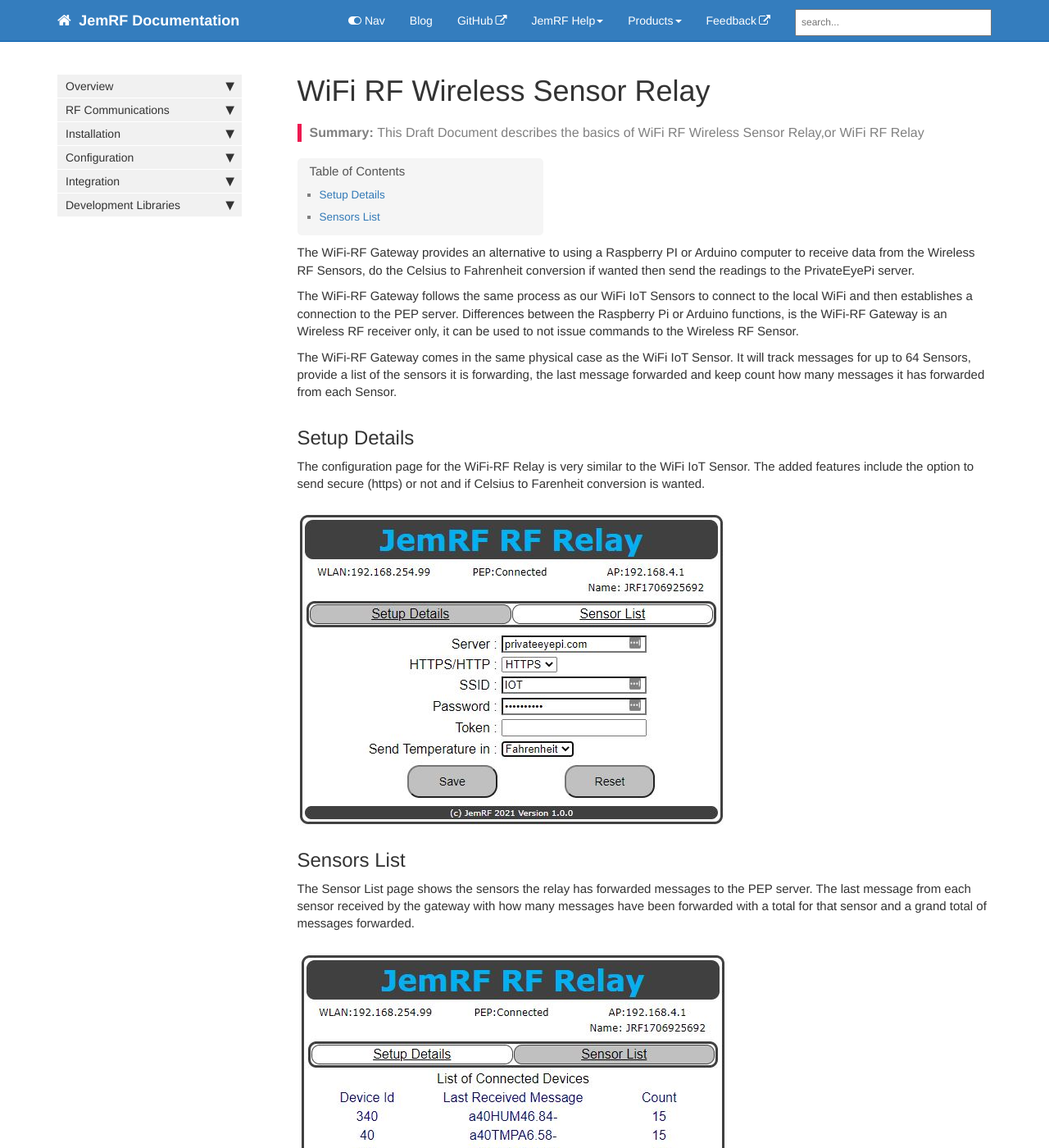
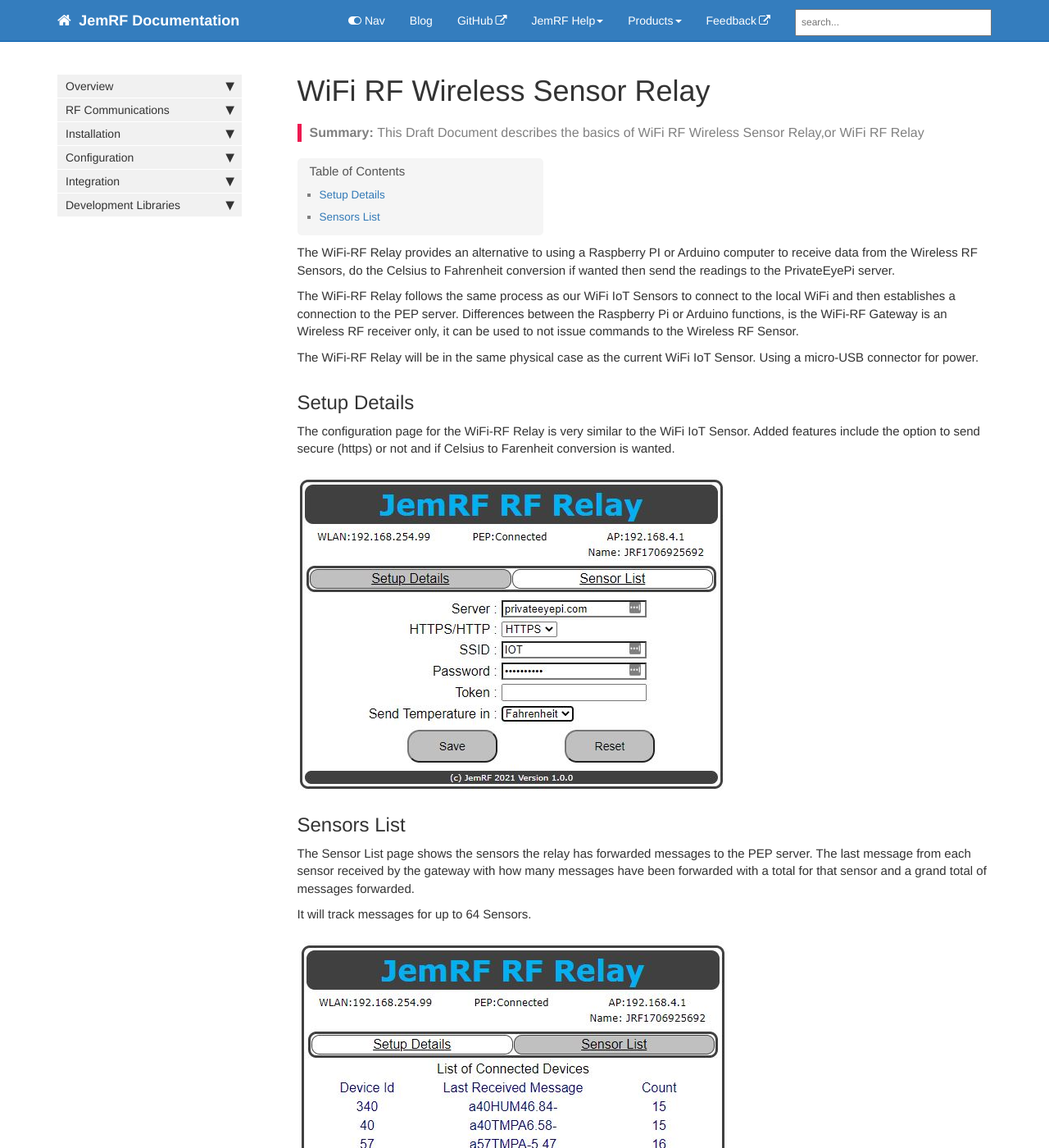
Before and after one commit to JemRF/RF-Documentation, a Jekyll site: the page built from pages/mydoc/wifi-rf-relay.md, in a window 1280 px wide and 1400 px high. Shown: the whole window at 82% size. Built offline with Jekyll 4.4.1, drawn with Linux system fonts in a browser that asks for light colours; comment, search, counter and statistics services are not loaded.

Commit message:
Reformat and add search links

```diff
--- a/pages/mydoc/wifi-rf-relay.md
+++ b/pages/mydoc/wifi-rf-relay.md
@@ -1,6 +1,6 @@
 ---
 title: WiFi RF Wireless Sensor Relay
-keywords: communication, communications, basics, basic, radio, spec, specification, protocol
+keywords: communication, communications, relay, basic, radio, spec, wifi, sensor
 last_updated: Nov 18, 2021
 tags:
 summary: "This Draft Document describes the basics of WiFi RF Wireless Sensor Relay,or WiFi RF Relay"
@@ -9,19 +9,22 @@ permalink: wifirfrelay.html
 folder: mydoc
 ---
 
-The WiFi-RF Gateway provides an alternative to using a Raspberry PI or Arduino computer to receive data from the Wireless RF Sensors, do the Celsius to Fahrenheit  conversion if wanted then send the readings to the PrivateEyePi server.
+The WiFi-RF Relay provides an alternative to using a Raspberry PI or Arduino computer to receive data from the Wireless RF Sensors, do the Celsius to Fahrenheit  conversion if wanted then send the readings to the PrivateEyePi server.
 
-The WiFi-RF Gateway follows the same process as our WiFi IoT Sensors to connect to the local WiFi and then establishes a connection to the PEP server. Differences between the Raspberry Pi or Arduino functions, is the WiFi-RF Gateway is an Wireless RF receiver only, it can be used to not issue commands to the Wireless RF Sensor.
+The WiFi-RF Relay follows the same process as our WiFi IoT Sensors to connect to the local WiFi and then establishes a connection to the PEP server. Differences between the Raspberry Pi or Arduino functions, is the WiFi-RF Gateway is an Wireless RF receiver only, it can be used to not issue commands to the Wireless RF Sensor.
 
-The WiFi-RF Gateway comes in the same physical case as the WiFi IoT Sensor.
-It will track messages for up to 64 Sensors, provide a list of the sensors it is forwarding, the last message forwarded and keep count how many messages it has forwarded from each Sensor.
+The WiFi-RF Relay will be in the same physical case as the current WiFi IoT Sensor.  Using a micro-USB connector for power.
+
 
 ## Setup Details
-The configuration page for the WiFi-RF Relay is very similar to the WiFi IoT Sensor. The added features include the option to send secure (https) or not and if Celsius to Farenheit conversion is wanted.
+The configuration page for the WiFi-RF Relay is very similar to the WiFi IoT Sensor. Added features include the option to send secure (https) or not and if Celsius to Farenheit conversion is wanted.
 
 {% include image.html file="SetupScreen.jpg" alt="WiFi RF Relay Setup Page"%}
+
 
 ## Sensors List
 The Sensor List page shows the sensors the relay has forwarded messages to the PEP server. The last message from each sensor received by the gateway with how many messages have been forwarded with a total for that sensor and a grand total of messages forwarded.
 
+It will track messages for up to 64 Sensors.
+
 {% include image.html file="ActiveDevices.jpg" alt="WiFi RF Relay Sensor List"%}
```
